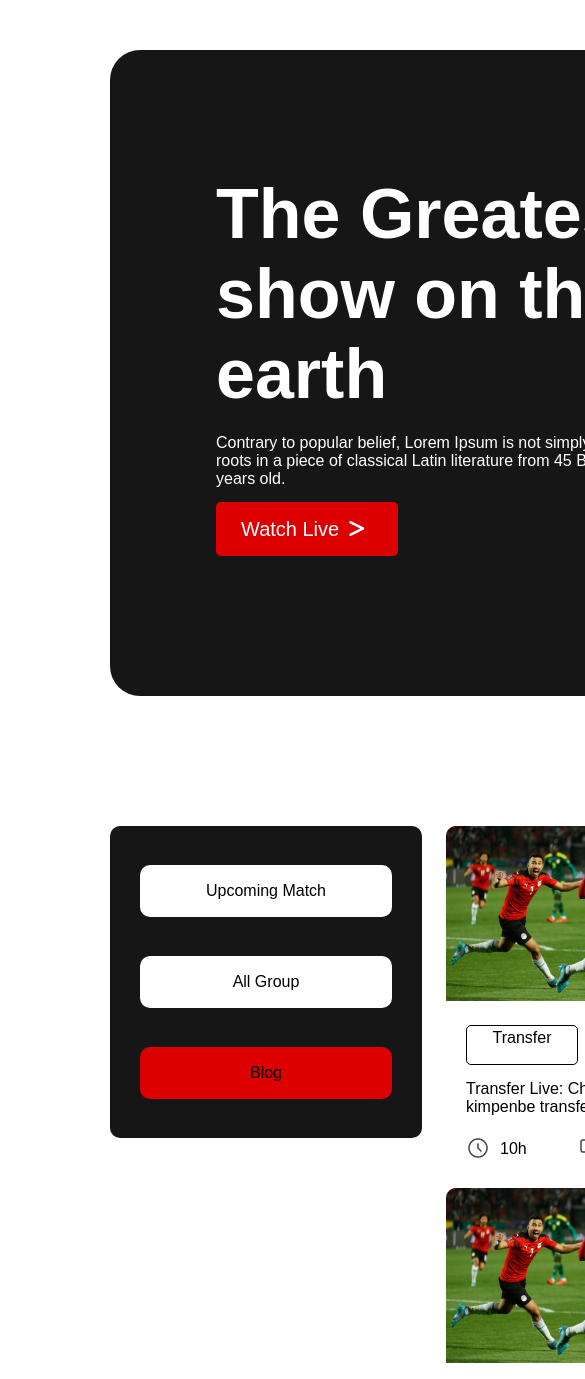
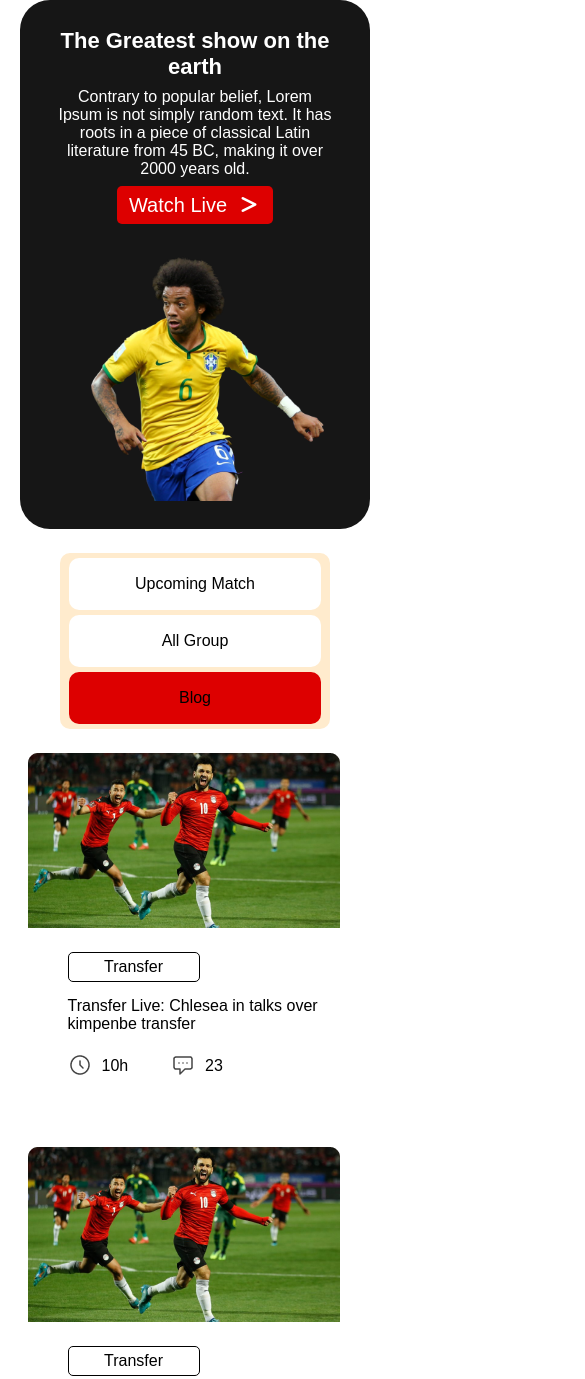
Before and after one commit to MannanDewan06/assignment-02, a plain HTML site: page index.html in a window 390 px wide. Shown: the top 1379 px of the page, 585 px wide, since content can reach past the window. Drawn offline with Linux system fonts and the light colour scheme.

Commit message:
mobile done

```diff
--- a/style.css
+++ b/style.css
@@ -11,8 +11,8 @@ body {
 }
 .banner {
   display: flex;
-  width: 1321px;
-  height: 646px;
+  width: 100%;
+  height: 100%;
   background-color: #161616;
   border-radius: 30px;
   align-items: center;
@@ -85,7 +85,6 @@ body {
   display: flex;
   flex-direction: column;
   width: 312px;
-  /* height: 175px; */
 }
 .blog > img {
   width: 100%;
@@ -99,9 +98,8 @@ body {
   gap: 24px;
 }
 .transfer-botton {
-  padding: 3px 5px;
+  padding: 5px 15px;
   width: 100px;
-  height: 32px;
   border: 1px solid black;
   border-radius: 5px;
   text-align: center;
@@ -170,3 +168,78 @@ hr {
   margin: 0 351px;
   padding: 5px 0 0 5px;
 }
+/* responsive for mobile */
+@media only screen and (max-width: 688px) {
+  .banner-container {
+    margin: 0 20px 24px;
+  }
+  .banner {
+    flex-direction: column;
+    justify-content: center;
+  }
+  .banner-text {
+    text-align: center;
+    padding: 28px 38px 21px;
+  }
+  .banner-text h1 {
+    font-size: 22px;
+  }
+  .banner-text p {
+    margin-top: 8px;
+    margin-bottom: 16px;
+  }
+  .button {
+    padding: 8px 12px;
+  }
+  .banner-img {
+    width: 233px;
+    height: 245px;
+    padding: 0 38px 24px 63px;
+  }
+  .main-container {
+    flex-direction: column;
+    align-items: center;
+    margin-bottom: 24px;
+  }
+  .navigation {
+    background-color: blanchedalmond;
+    margin: 0 83px 24px;
+    width: 210px;
+    height: 176px;
+  }
+  .nav-element {
+    border: 1 px solid gray;
+  }
+  .blog {
+    width: 335px;
+    height: 388.69px;
+    margin: 0 20px;
+  }
+  .blog-content {
+    margin: 0 40px;
+  }
+  .blogs {
+    grid-template-columns: repeat(1, 1fr);
+    row-gap: 5px;
+  }
+  footer h2 {
+    padding: 24x 161px;
+    font-size: 22px;
+  }
+  hr {
+    width: 335px;
+    margin-bottom: 24px;
+  }
+  .author-info {
+    flex-direction: column;
+    justify-content: space-between;
+    font-size: 14px;
+    margin: 0;
+  }
+  .social-media {
+    font-size: 30px;
+  }
+  .link {
+    margin: 0;
+  }
+}
```
